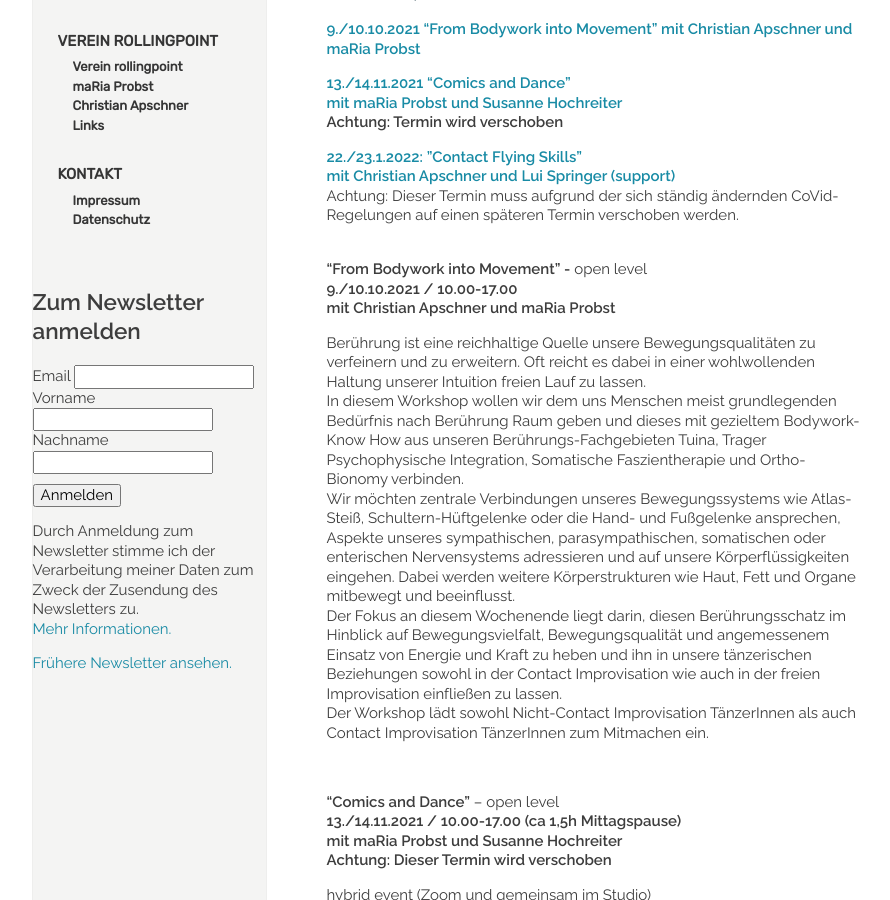
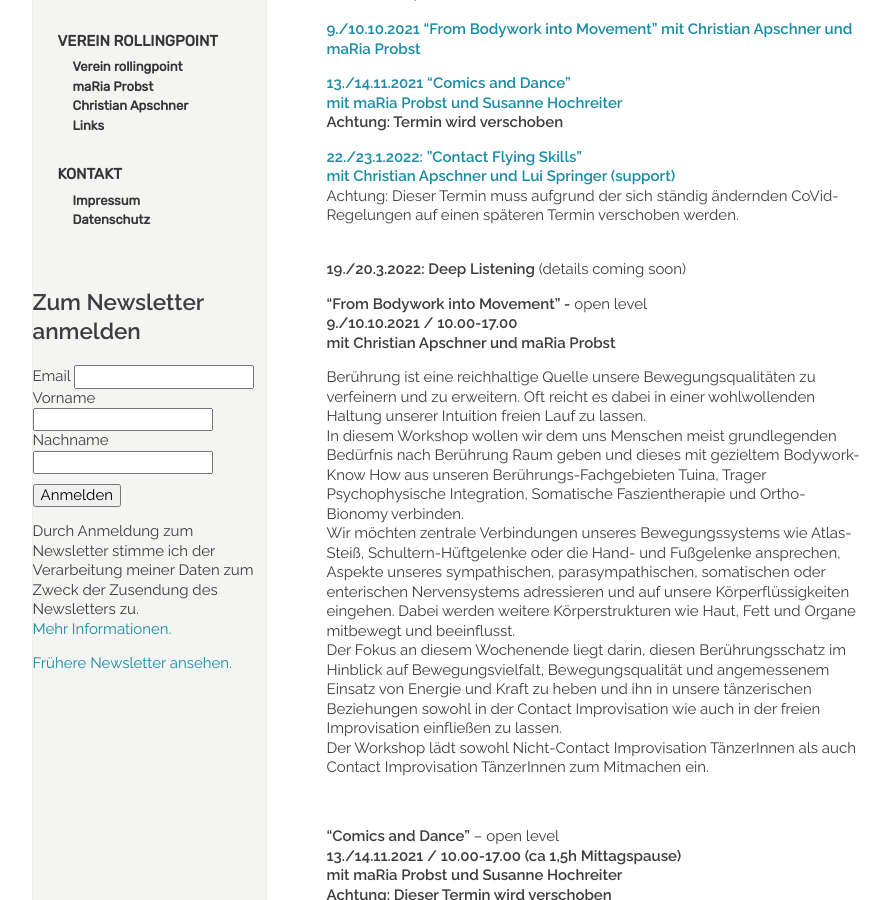
Before and after one commit to manulari/rollingpointat, a Jekyll site: the page built from _pages_de/workshops.md, in a window 1280 px wide and 900 px high, scrolled down 633 px. Shown: the whole window, without its empty margins (152-1042 px from the left). Built offline with Jekyll 4.4.1, drawn with Linux system fonts in a browser that asks for light colours; comment, search, counter and statistics services are not loaded.

Commit message:
Update page (de) “workshops”

```diff
--- a/_pages_de/workshops.md
+++ b/_pages_de/workshops.md
@@ -20,6 +20,8 @@ Fotocredits: He Shao Hui
 **mit Christian Apschner und** **Lui Springer (support)**](#flying)\
 Achtung: Dieser Termin muss aufgrund der sich ständig ändernden CoVid-Regelungen auf einen späteren Termin verschoben werden.\
 &nbsp;
+
+**19./20.3.2022: Deep Listening** (details coming soon)
 
 <div class="named-anchor" id="bodywork"></div>
 
```
